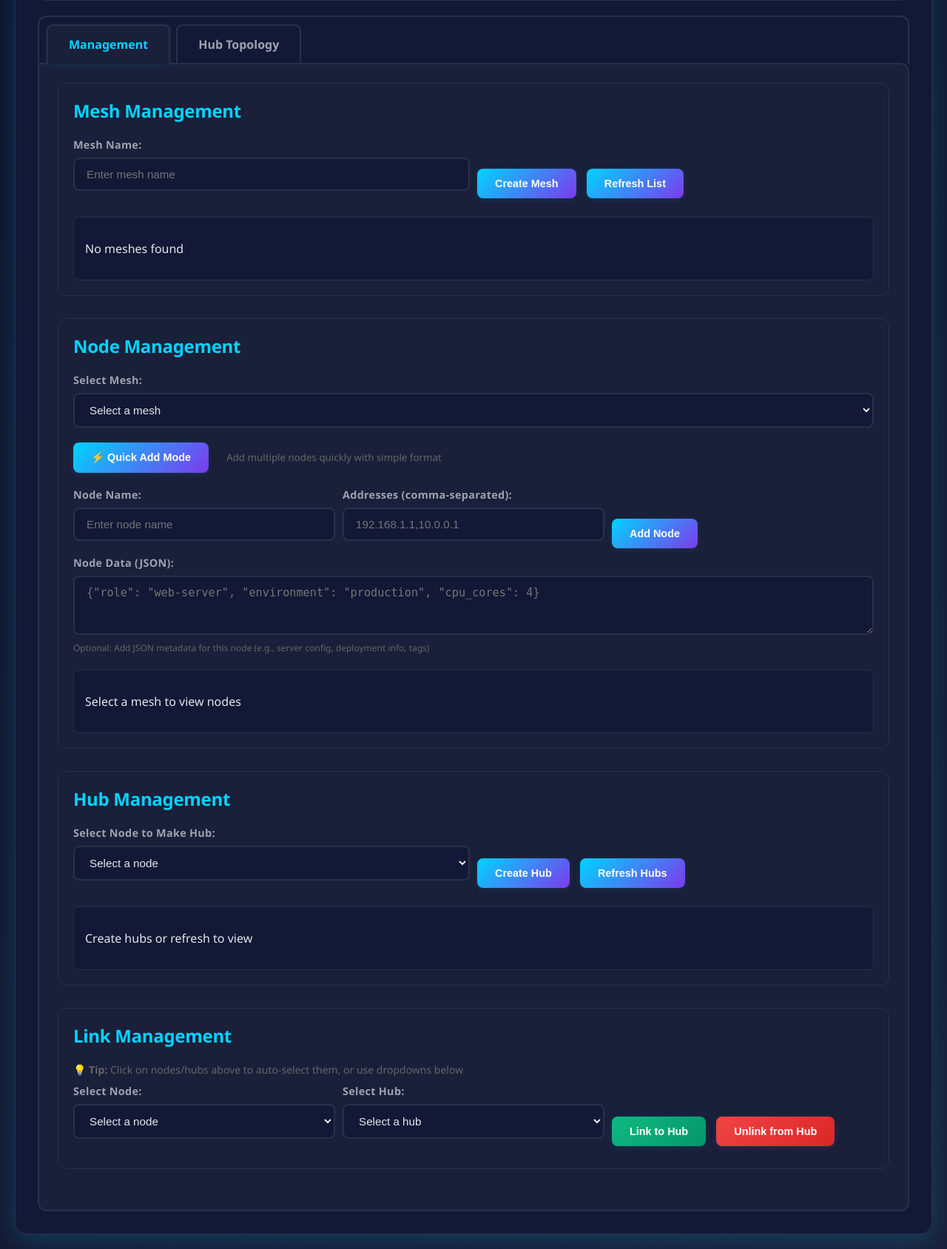
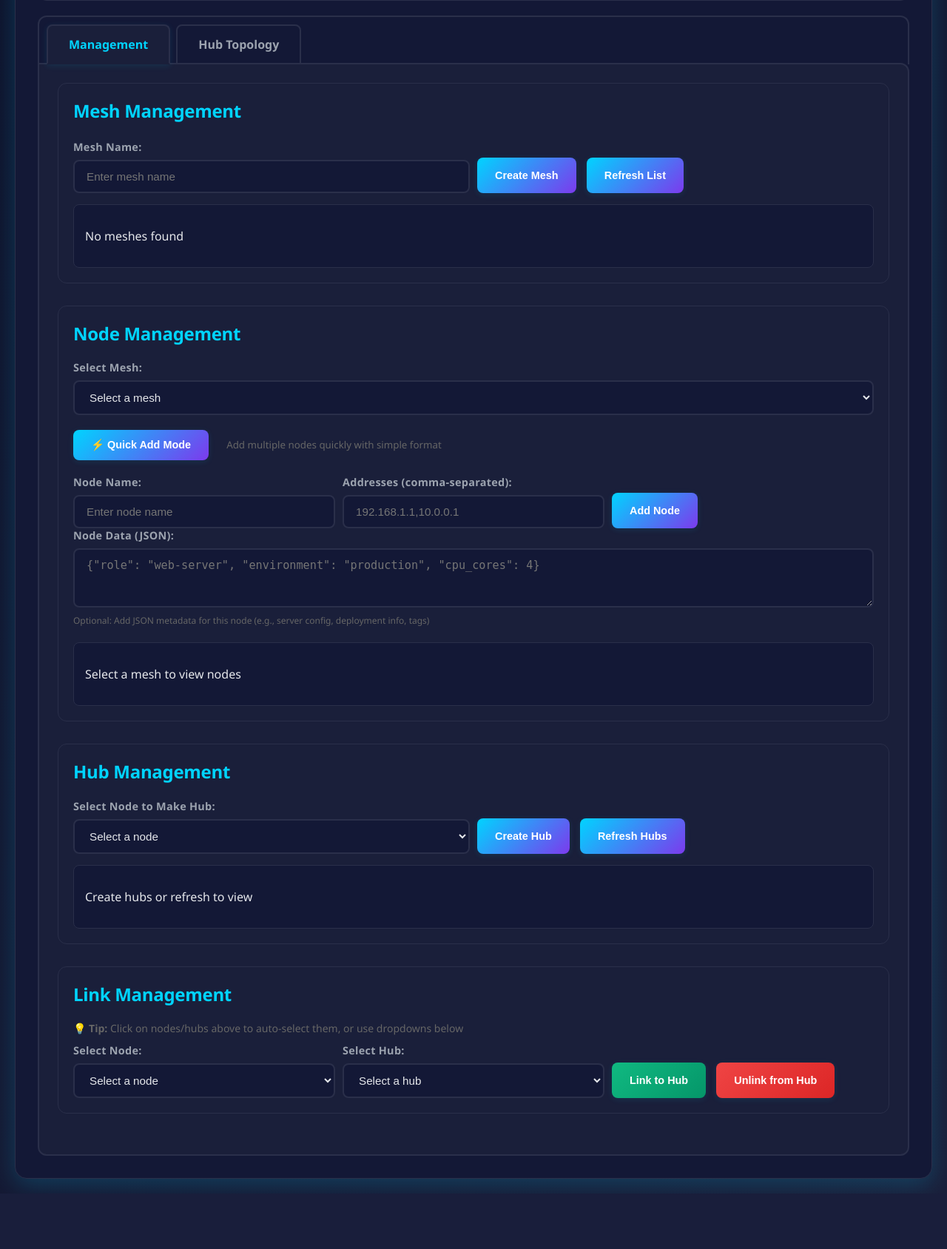
Before and after one commit to Brennan-VanderLaan/pigeongame, a FastAPI app: page / in a window 1280 px wide. Shown: the part 1124-2812 px from the top of the page at 74% size. After the commit the page ends 2731 px from the top, so only its background shows below. Run offline with FastAPI, Linux system fonts and the light colour scheme; data that the repository does not hold is empty; some libraries are stand-ins or nearby versions.

Commit message:
Styling updates

```diff
--- a/iac/talos/local_cluster/viz/static/css/style.css
+++ b/iac/talos/local_cluster/viz/static/css/style.css
@@ -213,7 +213,19 @@
 .flex {
     display: flex;
     gap: 10px;
-    align-items: end;
+    align-items: flex-end;
+}
+
+.flex .form-group {
+    margin-bottom: 0;
+}
+
+.flex .btn {
+    margin-bottom: 0;
+    height: 48px;
+    display: inline-flex;
+    align-items: center;
+    justify-content: center;
 }
 .flex > div {
     flex: 1;
--- a/iac/talos/local_cluster/viz/static/js/app.js
+++ b/iac/talos/local_cluster/viz/static/js/app.js
@@ -201,7 +201,7 @@
                 <p>ID: ${node.id}</p>
                 <p>Addresses: ${node.addrs.join(', ')}</p>
                 ${Object.keys(node.data || {}).length > 0 ?
-                    `<p><strong>Data:</strong> <code style="background: #f0f0f0; padding: 2px 4px; border-radius: 3px; font-size: 11px;">${JSON.stringify(node.data)}</code></p>` :
+                    `<p><strong>Data:</strong> <code>${JSON.stringify(node.data)}</code></p>` :
                     '<p><em>No additional data</em></p>'
                 }
                 <button class="btn btn-danger" onclick="event.stopPropagation(); deleteNode('${node.id}')">Delete Node</button>
--- a/iac/talos/local_cluster/viz/templates/index.html
+++ b/iac/talos/local_cluster/viz/templates/index.html
@@ -69,9 +69,12 @@
                     <label for="meshName">Mesh Name:</label>
                     <input type="text" id="meshName" placeholder="Enter mesh name">
                 </div>
+                <div class="form-group">
+                    <label>&nbsp;</label>
                     <div>
                         <button class="btn" onclick="createMesh()">Create Mesh</button>
                         <button class="btn" onclick="loadMeshes()">Refresh List</button>
+                    </div>
                 </div>
             </div>
 
@@ -144,9 +147,12 @@
                         <option value="">Select a node</option>
                     </select>
                 </div>
+                <div class="form-group">
+                    <label>&nbsp;</label>
                     <div>
                         <button class="btn" onclick="createHub()">Create Hub</button>
                         <button class="btn" onclick="loadHubs()">Refresh Hubs</button>
+                    </div>
                 </div>
             </div>
 
@@ -174,9 +180,12 @@
                         <option value="">Select a hub</option>
                     </select>
                 </div>
+                <div class="form-group">
+                    <label>&nbsp;</label>
                     <div>
                         <button class="btn btn-success" onclick="linkToHub()">Link to Hub</button>
                         <button class="btn btn-danger" onclick="unlinkFromHub()">Unlink from Hub</button>
+                    </div>
                 </div>
             </div>
         </div>
@@ -203,9 +212,12 @@
                             <option value="">Select target hub</option>
                         </select>
                     </div>
+                    <div class="form-group">
+                        <label>&nbsp;</label>
                         <div>
                             <button class="btn btn-success" onclick="connectHubs()">Connect Hubs</button>
                             <button class="btn btn-danger" onclick="disconnectHubs()">Disconnect Hubs</button>
+                        </div>
                     </div>
                 </div>
             </div>
```
Lines whose indentation alone changed are shown as unchanged.
